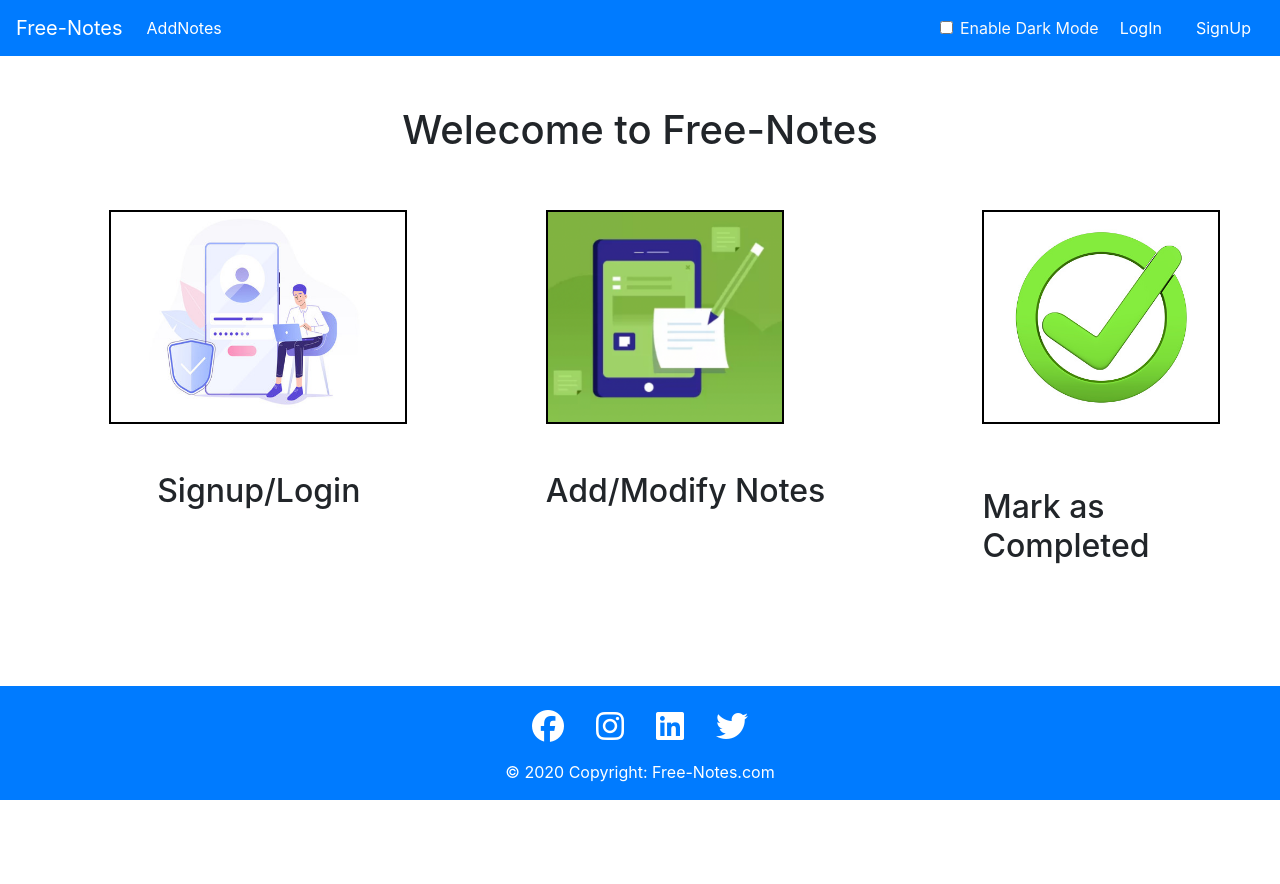
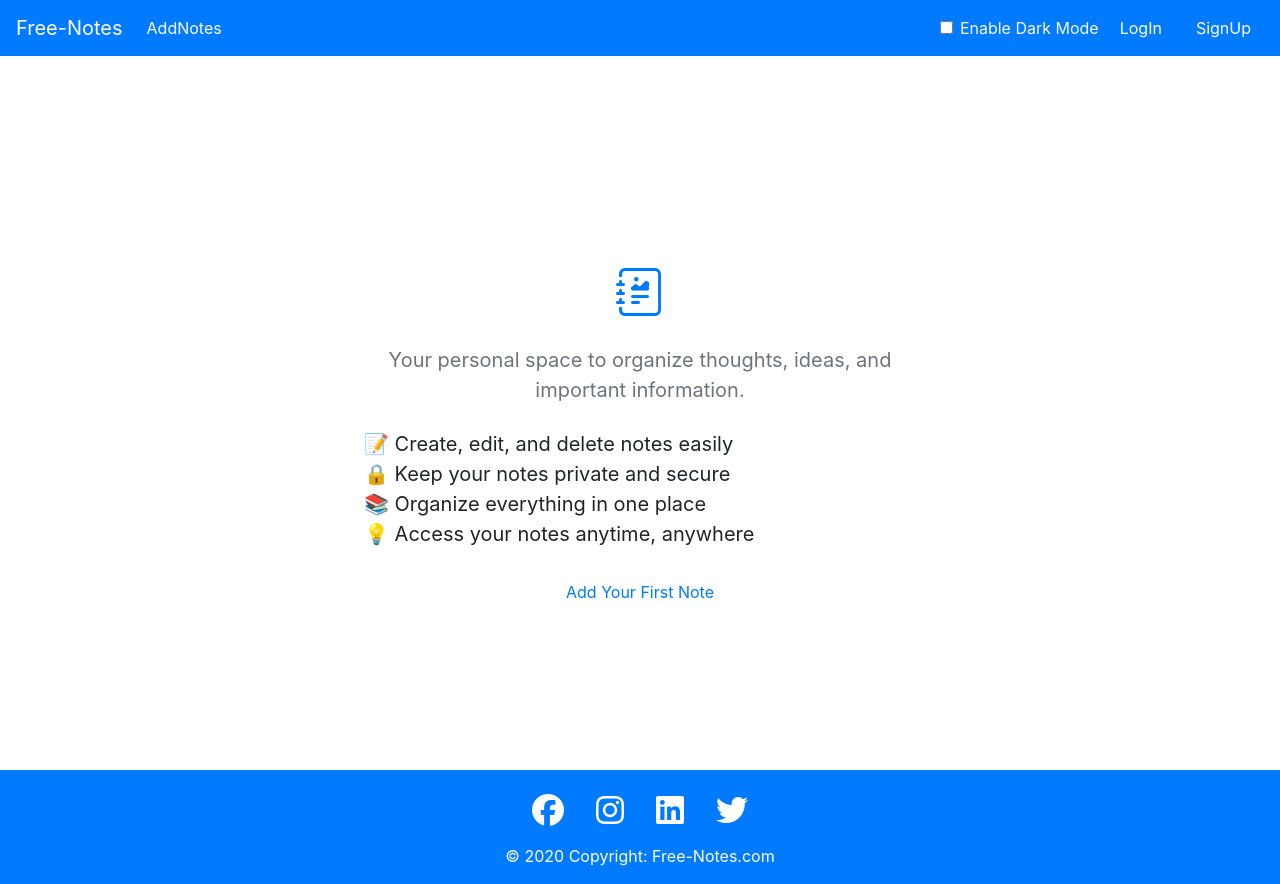
Before and after one commit to sanchitarora802/Free-Notes, a React (Create React App) app in the folder frontEnd/free-notes/: page / in a window 1280 px wide. Before the commit the page ends 800 px from the top, so only its background shows below. Built offline with nearby package versions, Linux system fonts and the light colour scheme.

Commit message:
Fix: userContext added with userdetails

```diff
--- a/frontEnd/free-notes/src/App.css
+++ b/frontEnd/free-notes/src/App.css
@@ -1,25 +1,32 @@
 .App {
   text-align: center;
 }
-
-
-body, #root {
-  min-height: 100vh;
+body{
+  height: 100%;
   display: flex;
   flex-direction: column;
+}
+
+.centered-container {
+  min-height: 80vh;           /* Ensures enough height */
+  display: flex;
+  flex-direction: column;
+  justify-content: center;    /* Vertical centering */
+  align-items: center;
+  font-size: 20px;    /* Horizontal centering */
 }
 
 .app-content {
   flex: 1;
 }
 
+.main-content {
+  min-height: 82vh; /* Adjust this value as needed */
+}
+
 /* Make the footer stick to the bottom */
 footer {
   width: 100%;
-  position: fixed;
-  left: 0;
-  bottom: 0;
-  z-index: 100;
 }
 
 /* Used in fontawesom */
@@ -49,26 +56,34 @@ i{
   padding: 0px 25px;
 }
 
-.dropdown-content {
-  display: none;
-  position: absolute;
-  background-color: #f1f1f1;
-  min-width: 160px;
-  overflow: auto;
-  box-shadow: 0px 8px 16px 0px rgba(0,0,0,0.2);
-  z-index: 1;
-}
-
-.dropdown-content a {
-  color: black;
-  padding: 12px 16px;
-  text-decoration: none;
-  display: block;
-}
-
-
-.show {display: block;}
-
 .fa-cog{
   color: whitesmoke;
 }
+
+.home-description-container {
+  background: #f8f9fa;
+  border-radius: 12px;
+  padding: 2rem;
+  box-shadow: 0 2px 8px rgba(0,0,0,0.07);
+  max-width: 600px;
+  margin: 0 auto 2rem auto;
+}
+
+.home-title {
+  font-weight: 700;
+  margin-bottom: 1rem;
+  text-align: center;
+}
+
+.home-description-list {
+  list-style: none;
+  padding-left: 0;
+  font-size: 1.15rem;
+}
+
+.home-description-list li {
+  margin-bottom: 0.75rem;
+  display: flex;
+  align-items: center;
+  gap: 0.5rem;
+}
--- a/frontEnd/free-notes/src/App.js
+++ b/frontEnd/free-notes/src/App.js
@@ -5,12 +5,15 @@ import Alert from "./components/Alert";
 import { BrowserRouter as Router, Routes, Route } from "react-router-dom";
 import NoteState from "./contexts/notes/noteState";
 import AddNotes from "./components/AddNotes";
-import { useState } from "react";
+import { useContext, useEffect, useState } from "react";
 import Footer from "./components/Footer";
 import Home from "./components/Home";
+import UserContext from "./contexts/user/userContext";
+import jwt_decode from "jwt-decode";
 
 function App() {
   const [alert, setAlert] = useState(null);
+  const context = useContext(UserContext);
 
   const showAlert = (message, type) => {
     setAlert({
@@ -39,6 +42,14 @@ function App() {
       settextheadingcolor("black");
     }
   };
+
+  useEffect(() => {
+    let existingtoken = localStorage.getItem("token");
+    if (existingtoken) {
+      let res = jwt_decode(existingtoken);
+      context.setUserDetails(res?.user);
+    }
+  }, []);
 
   return (
     <>
--- a/frontEnd/free-notes/src/components/Home.jsx
+++ b/frontEnd/free-notes/src/components/Home.jsx
@@ -1,65 +1,50 @@
-import React, { useEffect } from "react";
+import React, { useContext } from "react";
 import "../App.css";
-import login from "../images/login.jpg";
-import edit from "../images/edit.png";
-import done from "../images/done.jpg";
+import UserContext from "../contexts/user/userContext";
 
 function Home(props) {
-  useEffect(() => {
-    document.title = "Free-Notes";
-  }, []);
-
+  const context = useContext(UserContext);
   return (
-    <>
-      <div className={`container text-${props.textheadingcolor}`}>
-        <h1>
-          <center>Welecome to Free-Notes</center>
-        </h1>
-      </div>
-
-      <div className="row my-5">
-        <div className="col-md-3 photodiv offset-md-1">
-          <img
-            src={login}
-            className="photocss"
-            alt="not avilable"
-            style={{ width: "100%", height: "100%", border: "solid 2px black" }}
-          />
-        </div>
-
-        <div className="col-md-3 offset-md-1 photodiv">
-          <img
-            src={edit}
-            alt="not avilable"
-            style={{ width: "80%", height: "100%", border: "solid 2px black" }}
-          />
-        </div>
-
-        <div className="col-md-3 offset-md-1 photodiv">
-          <img
-            src={done}
-            alt="not avilable"
-            style={{ width: "80%", height: "100%", border: "solid 2px black" }}
-          />
+    <div className="main-content">
+      <h2 className={`text-${props.textheadingcolor} text-left ml-4`}>
+        {context?.userDetails?.name &&
+          `Welcome ${context?.userDetails?.name} 👋`}
+      </h2>
+      <div className="centered-container container-fluid min-vh-100 d-flex flex-column justify-content-center align-items-center">
+        <div
+          className="w-100"
+          style={{
+            height: "100%",
+            maxWidth: 600,
+            backgroundColor: "black !important",
+          }}
+        >
+          <div className="card shadow-lg p-4 border-0">
+            <div className="text-center mb-3">
+              <i
+                className="bi bi-journal-richtext"
+                style={{ fontSize: "3rem", color: "#007bff" }}
+              ></i>
+            </div>
+            <p className="mb-4 text-secondary text-center">
+              Your personal space to organize thoughts, ideas, and important
+              information.
+            </p>
+            <ul className="list-unstyled mb-4">
+              <li>📝 Create, edit, and delete notes easily</li>
+              <li>🔒 Keep your notes private and secure</li>
+              <li>📚 Organize everything in one place</li>
+              <li>💡 Access your notes anytime, anywhere</li>
+            </ul>
+            <div className="text-center">
+              <a href="/addNotes" className={`btn btn-${props.textcolor} px-4`}>
+                Add Your First Note
+              </a>
+            </div>
+          </div>
         </div>
       </div>
-
-      <div className="row">
-        <div className={`text-${props.textheadingcolor} col-md-3 offset-md-1`}>
-          <h2 className="mx-5">Signup/Login</h2>
-        </div>
-
-        <div className={`text-${props.textheadingcolor} col-md-3 offset-md-1`}>
-          <h2>Add/Modify Notes</h2>
-        </div>
-
-        <div
-          className={`text-${props.textheadingcolor} col-md-3 offset-md-1 my-3`}
-        >
-          <h2>Mark as Completed</h2>
-        </div>
-      </div>
-    </>
+    </div>
   );
 }
 
--- a/frontEnd/free-notes/src/contexts/notes/noteState.js
+++ b/frontEnd/free-notes/src/contexts/notes/noteState.js
@@ -38,26 +38,17 @@ const NoteState = (props) => {
         },
         body: JSON.stringify({ title, description, tag }),
       });
-      console.log(response);
-      if (response._id !== "") {
+      if (response.status === 200) {
         getNotes();
         props.showAlert("Note Added Successfully", "success");
       }
-    } catch {
+      if (response.status === 400) {
+        getNotes();
+        props.showAlert("Title can not be empty", "warning");
+      }
+    } catch (e) {
       props.showAlert("Please try again", "danger");
     }
-    //     const dummyNote =
-    //     {
-    //         "_id": "62d1239befcebb8681125a8387",
-    //         "userid": "62cd48eb110b4af5a0563329",
-    //         "title": title,
-    //         "description": description,
-    //         "tag": tag,
-    //         "timeStamp": "2022-07-15T08:21:47.570Z",
-    //         "__v": 0
-    //     }
-    //     console.log("Adding a new note")
-    //     setNotes(notes.concat(dummyNote))
   };
 
   // Delete a new note
--- /dev/null
+++ b/frontEnd/free-notes/src/contexts/user/userContext.js
@@ -0,0 +1,5 @@
+import { createContext } from "react";
+
+const UserContext = createContext();
+
+export default UserContext;
--- /dev/null
+++ b/frontEnd/free-notes/src/contexts/user/userState.js
@@ -0,0 +1,19 @@
+import { useState } from "react";
+import UserContext from "./userContext";
+
+const UserState = (props) => {
+  const [userDetails, setUserDetails] = useState("");
+
+  return (
+    <UserContext.Provider
+      value={{
+        userDetails,
+        setUserDetails,
+      }}
+    >
+      {props.children}
+    </UserContext.Provider>
+  );
+};
+
+export default UserState;
--- a/frontEnd/free-notes/src/index.js
+++ b/frontEnd/free-notes/src/index.js
@@ -1,7 +1,11 @@
-import React from "react";
 import ReactDOM from "react-dom/client";
 import "./index.css";
 import App from "./App";
+import UserState from "./contexts/user/userState";
 
 const root = ReactDOM.createRoot(document.getElementById("root"));
-root.render(<App />);
+root.render(
+  <UserState>
+    <App />
+  </UserState>
+);
```
